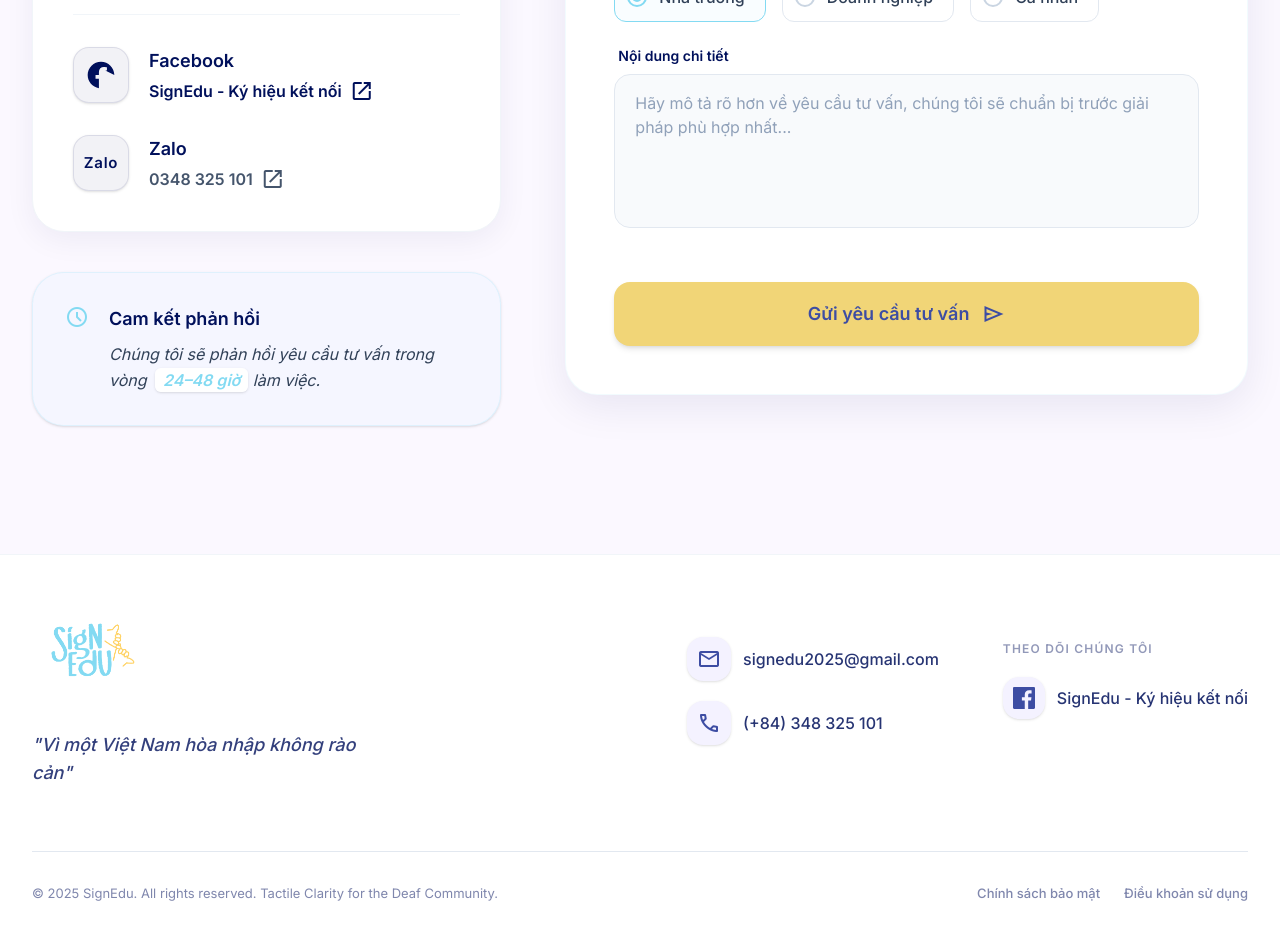
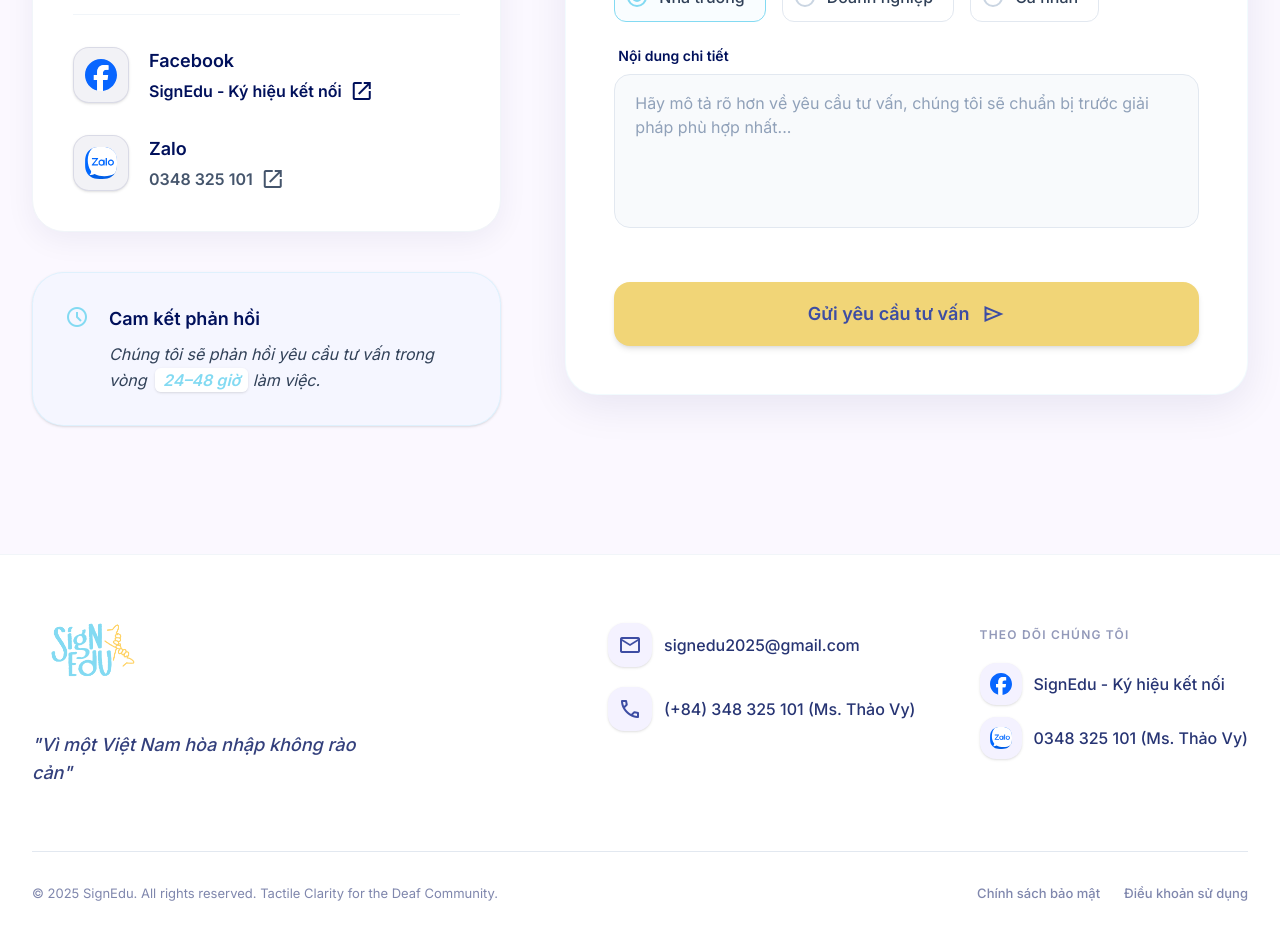
Before and after one commit to taihungg/signedu-website, a Next.js app: page /contacts in a window 1280 px wide. Shown: the part 800-1736 px from the top of the page. Built offline with nearby package versions, Linux system fonts and the light colour scheme; no server answers.

Commit message:
use official icons for social

```diff
--- a/src/app/contacts/page.tsx
+++ b/src/app/contacts/page.tsx
@@ -65,8 +65,8 @@ export default function ContactPage() {
               </div>
 
               <div className="flex items-start gap-5 group pt-8 border-t border-slate-100 relative z-10">
-                <div className="w-14 h-14 rounded-2xl bg-[#00105b]/5 flex items-center justify-center text-[#00105b] group-hover:scale-110 group-hover:bg-[#1877F2] group-hover:text-white transition-all duration-300 shrink-0 shadow-sm border border-[#00105b]/10">
-                  <svg fill="currentColor" viewBox="0 0 24 24" className="w-8 h-8"><path d="M22 12c0-5.523-4.477-10-10-10S2 6.477 2 12c0 4.991 3.657 9.128 8.438 9.878v-6.987h-2.54V12h2.54V9.797c0-2.506 1.492-3.89 3.777-3.89 1.094 0 2.238.195 2.238.195v2.46h-1.26c-1.243 0-1.63 1.562V12h2.773l-.443 2.89h-2.33v6.988C18.343 21.128 22 16.991 22 12z" /></svg>
+                <div className="w-14 h-14 rounded-2xl bg-[#00105b]/5 flex items-center justify-center text-[#00105b] group-hover:scale-110 group-hover:bg-[#1877F2] transition-all duration-300 shrink-0 shadow-sm border border-[#00105b]/10">
+                  <img src="/icons/facebook.svg" alt="Facebook" className="w-8 h-8 group-hover:brightness-0 group-hover:invert transition-all" />
                 </div>
                 <div>
                   <h3 className="font-bold text-[#00105b] text-lg mb-1">Facebook</h3>
@@ -77,8 +77,8 @@ export default function ContactPage() {
               </div>
 
               <div className="flex items-start gap-5 group relative z-10">
-                <div className="w-14 h-14 rounded-2xl bg-[#00105b]/5 flex items-center justify-center text-[#00105b] group-hover:scale-110 group-hover:bg-[#0068FF] group-hover:text-white transition-all duration-300 shrink-0 shadow-sm border border-[#00105b]/10">
-                  <span className="font-extrabold text-[15px] tracking-wider">Zalo</span>
+                <div className="w-14 h-14 rounded-2xl bg-[#00105b]/5 flex items-center justify-center text-[#00105b] group-hover:scale-110 group-hover:bg-[#0068FF] transition-all duration-300 shrink-0 shadow-sm border border-[#00105b]/10">
+                  <img src="/icons/zalo.svg" alt="Zalo" className="w-8 h-8 group-hover:brightness-0 group-hover:invert transition-all" />
                 </div>
                 <div>
                   <h3 className="font-bold text-[#00105b] text-lg mb-1">Zalo</h3>
--- a/src/components/Footer.tsx
+++ b/src/components/Footer.tsx
@@ -28,19 +28,27 @@ export default function Footer() {
               </a>
               <a href="tel:+84348325101" className="flex items-center gap-3 hover:text-[#83daf2] transition-colors group">
                 <span className="material-symbols-outlined text-[#3D4DA3] bg-[#f4f2ff] p-2.5 rounded-2xl group-hover:bg-[#83daf2] group-hover:text-white transition-all duration-300 shadow-sm group-hover:shadow-md group-hover:-translate-y-0.5">call</span>
-                (+84) 348 325 101
+                (+84) 348 325 101 (Ms. Thảo Vy)
               </a>
             </div>
 
             {/* Social Block */}
             <div className="flex flex-col items-center sm:items-start gap-5 text-[#00105b]/85 font-medium">
               <span className="opacity-50 text-xs uppercase tracking-widest font-extrabold mt-1">Theo dõi chúng tôi</span>
-              <a href="https://www.facebook.com/profile.php?id=61580129730953" target="_blank" rel="noopener noreferrer" className="flex items-center gap-3 hover:text-[#3b5998] transition-colors group">
-                <div className="text-[#3D4DA3] bg-[#f4f2ff] p-2.5 rounded-2xl group-hover:bg-[#3b5998] group-hover:text-white transition-all duration-300 shadow-sm group-hover:shadow-md group-hover:-translate-y-0.5 flex items-center justify-center">
-                  <svg xmlns="http://www.w3.org/2000/svg" width="22" height="22" fill="currentColor" viewBox="0 0 24 24"><path d="M22.675 0h-21.35c-.732 0-1.325.593-1.325 1.325v21.351c0 .731.593 1.324 1.325 1.324h11.495v-9.294h-3.128v-3.622h3.128v-2.671c0-3.1 1.893-4.788 4.659-4.788 1.325 0 2.463.099 2.795.143v3.24l-1.918.001c-1.504 0-1.795.715-1.795 1.763v2.313h3.587l-.467 3.622h-3.12v9.293h6.116c.73 0 1.323-.593 1.323-1.325v-21.35c0-.732-.593-1.325-1.325-1.325z"/></svg>
-                </div>
-                SignEdu - Ký hiệu kết nối
-              </a>
+              <div className="flex flex-col gap-3">
+                <a href="https://www.facebook.com/profile.php?id=61580129730953" target="_blank" rel="noopener noreferrer" className="flex items-center gap-3 hover:text-[#1877F2] transition-colors group">
+                  <div className="text-[#3D4DA3] bg-[#f4f2ff] p-2.5 rounded-2xl group-hover:bg-[#1877F2] transition-all duration-300 shadow-sm group-hover:shadow-md group-hover:-translate-y-0.5 flex items-center justify-center">
+                    <img src="/icons/facebook.svg" alt="Facebook" className="w-[22px] h-[22px] group-hover:brightness-0 group-hover:invert transition-all" />
+                  </div>
+                  SignEdu - Ký hiệu kết nối
+                </a>
+                <a href="https://zalo.me/0348325101" target="_blank" rel="noopener noreferrer" className="flex items-center gap-3 hover:text-[#0068FF] transition-colors group">
+                  <div className="text-[#3D4DA3] bg-[#f4f2ff] p-2.5 rounded-2xl group-hover:bg-[#0068FF] transition-all duration-300 shadow-sm group-hover:shadow-md group-hover:-translate-y-0.5 flex items-center justify-center">
+                    <img src="/icons/zalo.svg" alt="Zalo" className="w-[22px] h-[22px] group-hover:brightness-0 group-hover:invert transition-all" />
+                  </div>
+                  0348 325 101 (Ms. Thảo Vy)
+                </a>
+              </div>
             </div>
 
           </div>
```
Also changed, not shown: public/icons/facebook.svg (added), public/icons/zalo.svg (added).
